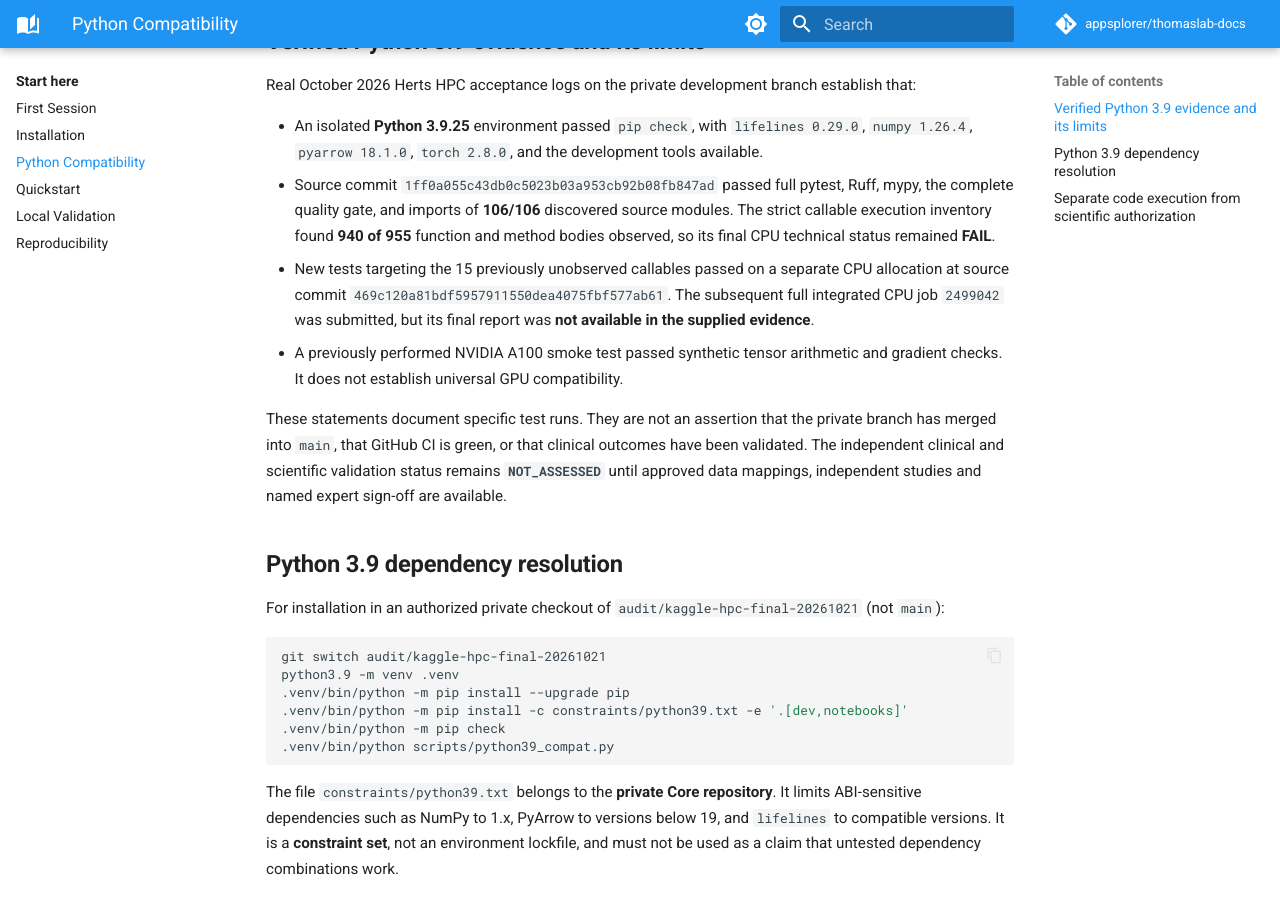
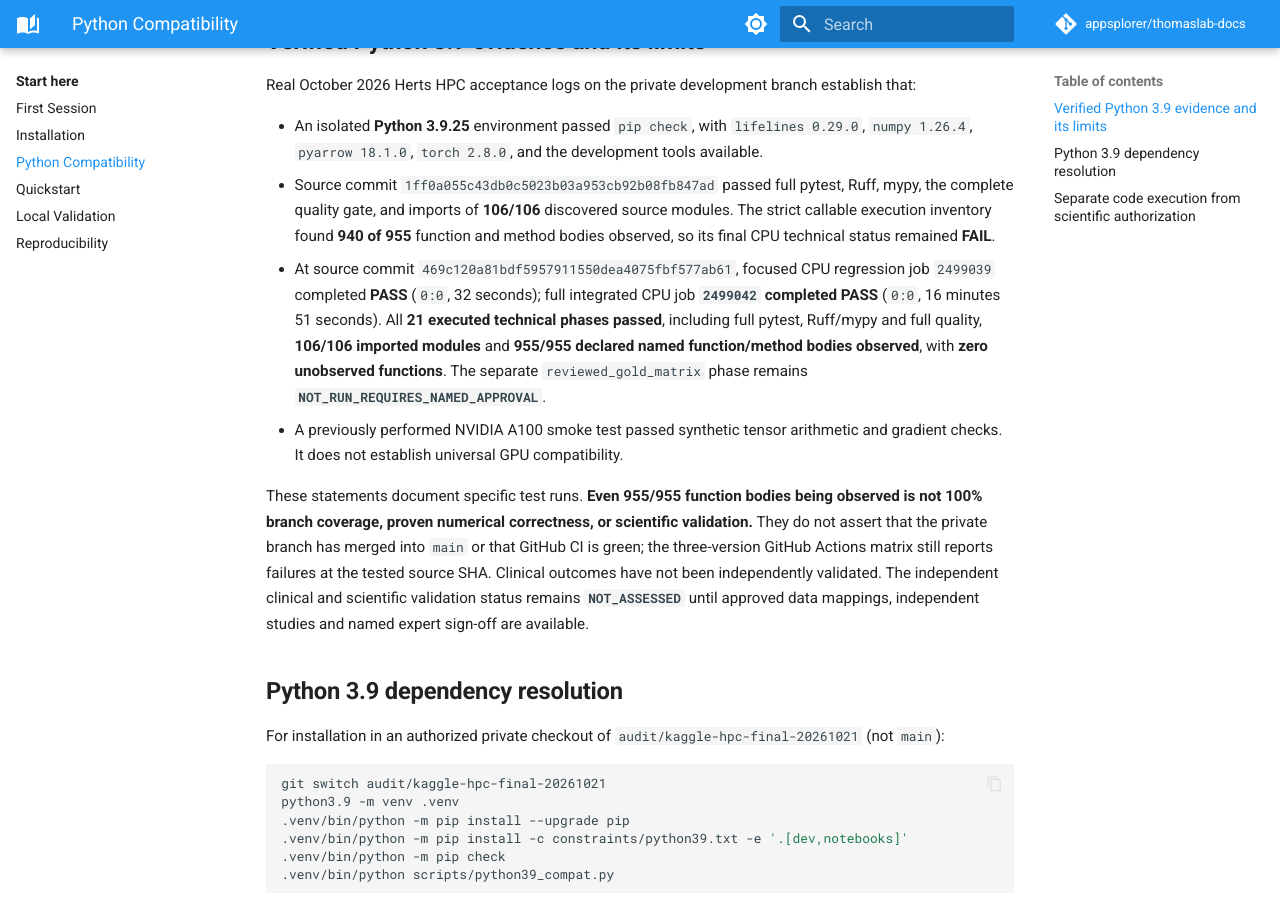
Before and after one commit to appsplorer/thomaslab-docs, an MkDocs documentation site: the page built from docs/getting-started/python-compatibility.md, in a window 1280 px wide and 900 px high, scrolled down 888 px. Built offline with MkDocs 1.6.1 and Material for MkDocs 9.7.7, drawn with Linux system fonts in a browser that asks for light colours; comment, search, counter and statistics services are not loaded.

Commit message:
docs: record exact-SHA Herts HPC technical PASS and preserve scientific evidence limits

```diff
--- a/docs/getting-started/python-compatibility.md
+++ b/docs/getting-started/python-compatibility.md
@@ -15,10 +15,10 @@ Real October 2026 Herts HPC acceptance logs on the private development branch es
 
 - An isolated **Python 3.9.25** environment passed `pip check`, with `lifelines 0.29.0`, `numpy 1.26.4`, `pyarrow 18.1.0`, `torch 2.8.0`, and the development tools available.
 - Source commit `1ff0a055c43db0c5023b03a953cb92b08fb847ad` passed full pytest, Ruff, mypy, the complete quality gate, and imports of **106/106** discovered source modules. The strict callable execution inventory found **940 of 955** function and method bodies observed, so its final CPU technical status remained **FAIL**.
-- New tests targeting the 15 previously unobserved callables passed on a separate CPU allocation at source commit `469c120a81bdf5957911550dea4075fbf577ab61`. The subsequent full integrated CPU job `2499042` was submitted, but its final report was **not available in the supplied evidence**.
+- At source commit `469c120a81bdf5957911550dea4075fbf577ab61`, focused CPU regression job `2499039` completed **PASS** (`0:0`, 32 seconds); full integrated CPU job **`2499042` completed PASS** (`0:0`, 16 minutes 51 seconds). All **21 executed technical phases passed**, including full pytest, Ruff/mypy and full quality, **106/106 imported modules** and **955/955 declared named function/method bodies observed**, with **zero unobserved functions**. The separate `reviewed_gold_matrix` phase remains **`NOT_RUN_REQUIRES_NAMED_APPROVAL`**.
 - A previously performed NVIDIA A100 smoke test passed synthetic tensor arithmetic and gradient checks. It does not establish universal GPU compatibility.
 
-These statements document specific test runs. They are not an assertion that the private branch has merged into `main`, that GitHub CI is green, or that clinical outcomes have been validated. The independent clinical and scientific validation status remains **`NOT_ASSESSED`** until approved data mappings, independent studies and named expert sign-off are available.
+These statements document specific test runs. **Even 955/955 function bodies being observed is not 100% branch coverage, proven numerical correctness, or scientific validation.** They do not assert that the private branch has merged into `main` or that GitHub CI is green; the three-version GitHub Actions matrix still reports failures at the tested source SHA. Clinical outcomes have not been independently validated. The independent clinical and scientific validation status remains **`NOT_ASSESSED`** until approved data mappings, independent studies and named expert sign-off are available.
 
 ## Python 3.9 dependency resolution
 
```
